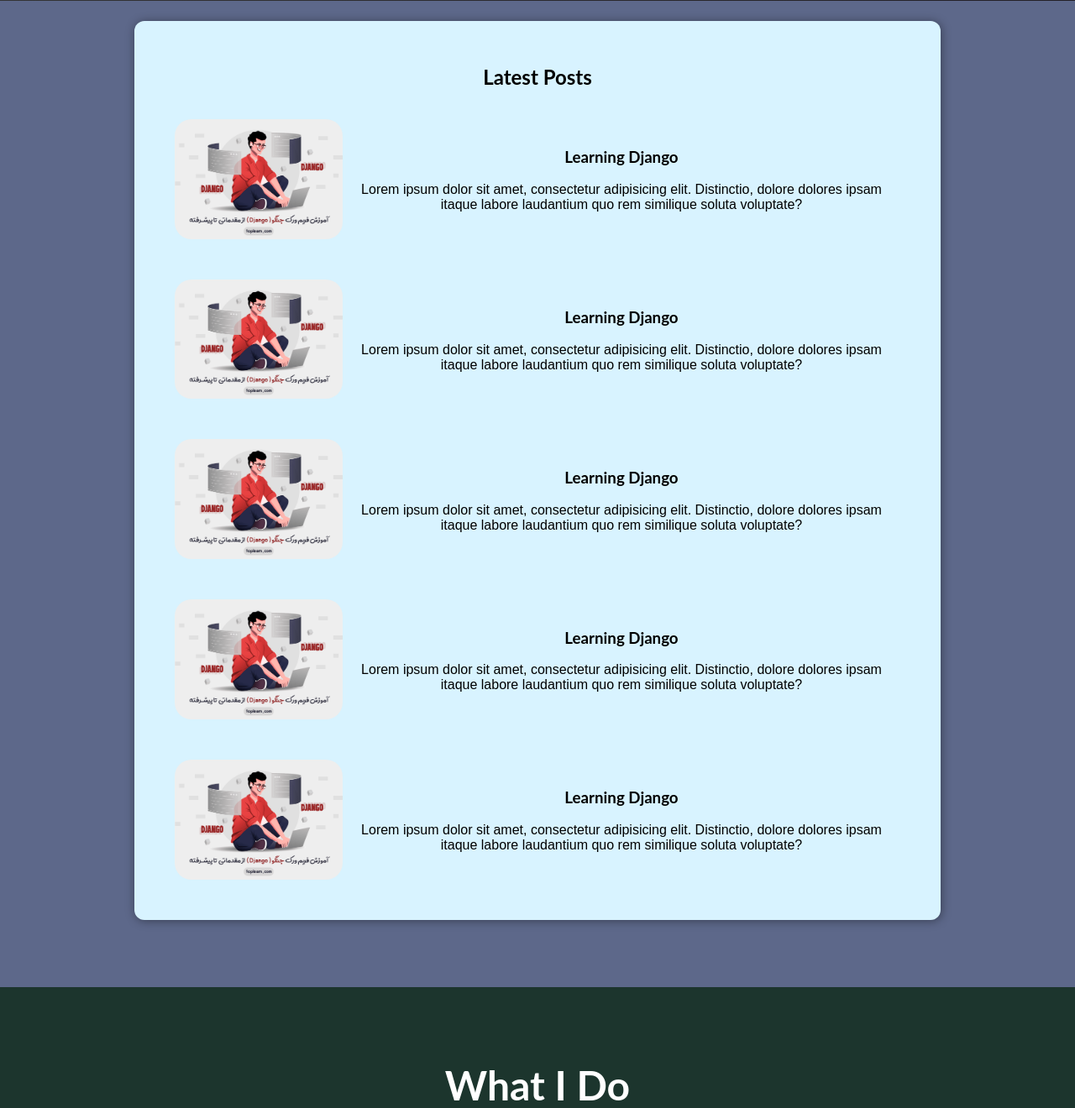
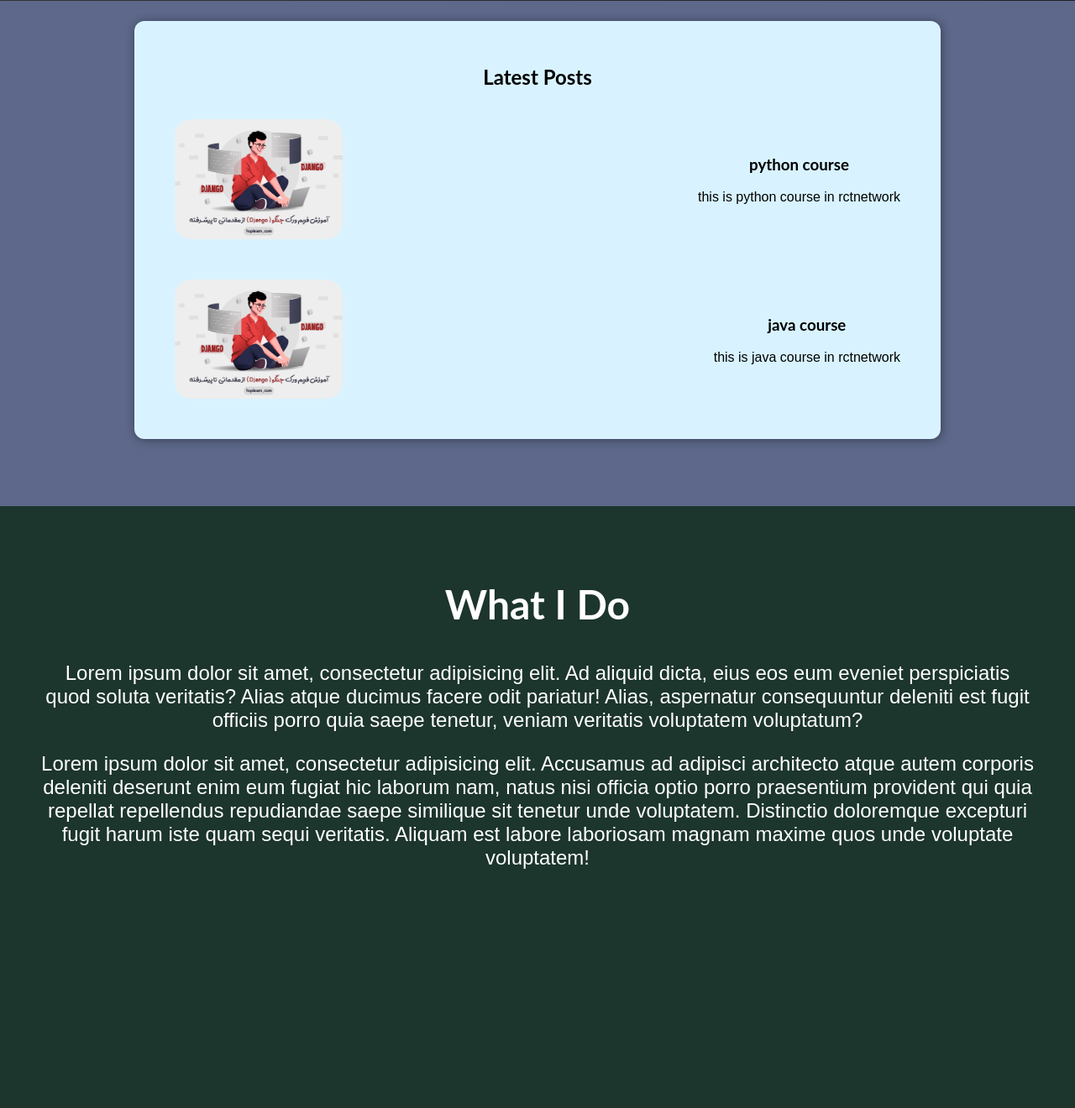
Before and after one commit to alipourfereydoon/blogpage-django, a Django app: page / in a window 1280 px wide. Shown: the part 291-1611 px from the top of the page at 84% size. After the commit the page ends 1326 px from the top, so only its background shows below. Run offline with Django 5.2, Linux system fonts and the light colour scheme.

Commit message:
create a dictionery that containes some data and we use this data in templates as a database

```diff
--- a/blog/static/blog/index.css
+++ b/blog/static/blog/index.css
@@ -137,6 +137,7 @@
 
 
 .post a {
+    width: 100%;
     display: flex;
     justify-content: space-between;
     align-items: center;
--- a/blog/templates/blog/includes/posts.html
+++ b/blog/templates/blog/includes/posts.html
@@ -1,13 +1,12 @@
 {% load static %}
 <li>
     <article class="post">
-        <a href="{% url "post:post-detail-page" "learning-django" %}">
-            <img src="{% static 'blog/images/django.png' %}" alt="learning django">
+        <a href="{% url "post:post-detail-page" item.slug %}">
+            <img src="{% static 'blog/images/'|add:item.image %}" alt="learning django">
             <div class="post__content">
-                <h3>Learning Django</h3>
+                <h3>{{item.title}}</h3>
                 <p>
-                    Lorem ipsum dolor sit amet, consectetur adipisicing elit. Distinctio, dolore dolores
-                    ipsam itaque labore laudantium quo rem similique soluta voluptate?
+                    {{item.short_description}}
                 </p>
             </div>
         </a>
--- a/blog/templates/blog/index.html
+++ b/blog/templates/blog/index.html
@@ -22,11 +22,10 @@
     <section id="latest-posts">
         <h2>Latest Posts</h2>
         <ul>
-             {% include "blog/includes/posts.html" %}
-              {% include "blog/includes/posts.html" %}
-               {% include "blog/includes/posts.html" %}
-                {% include "blog/includes/posts.html" %}
-                 {% include "blog/includes/posts.html" %}
+            {% for item in post  %}
+            {% include "blog/includes/posts.html" %}
+            {% endfor %}
+
         </ul>
     </section>
 
--- a/blog/views.py
+++ b/blog/views.py
@@ -1,7 +1,44 @@
 from django.shortcuts import render
+from datetime import date
+
+all_posts =[
+    {
+        "slug":"learning-django",
+        "title":"django course",
+        "author":"ali pourfereydoon",
+        "image":"python.png",
+        "date":date(2025, 5,5),
+        "short_description":"this is django course in rctnetwork",
+        "content":"ali pourfereydoon is a programer"
+    },
+        {
+        "slug":"learning-python",
+        "title":"python course",
+        "author":"ali pourfereydoon2",
+        "image":"django.png",
+        "date":date(2025,11,14),
+        "short_description":"this is python course in rctnetwork",
+        "content":"ali pourfereydoon is a programer"
+    },
+    {
+        "slug":"learning-java",
+        "title":"java course",
+        "author":"ali pourfereydoon2",
+        "image":"django.png",
+        "date":date(2025,11,16),
+        "short_description":"this is java course in rctnetwork",
+        "content":"ali pourfereydoon is a programer"
+    }
+]
+
+def get_date(post):
+    return post['date']
+
 
 def index(request):
-    return render(request,'blog/index.html')
+    sorted_post= sorted(all_posts , key=get_date)
+    lateste_post = sorted_post[-2:]
+    return render(request,'blog/index.html',{"post":lateste_post})
 
 def posts(request):
     return render(request,'blog/all-posts.html')
```
